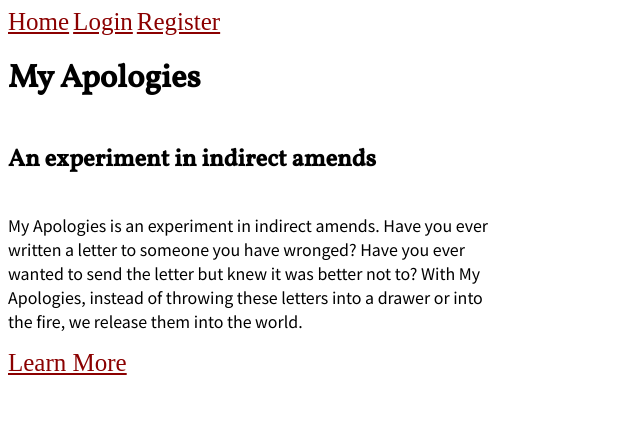
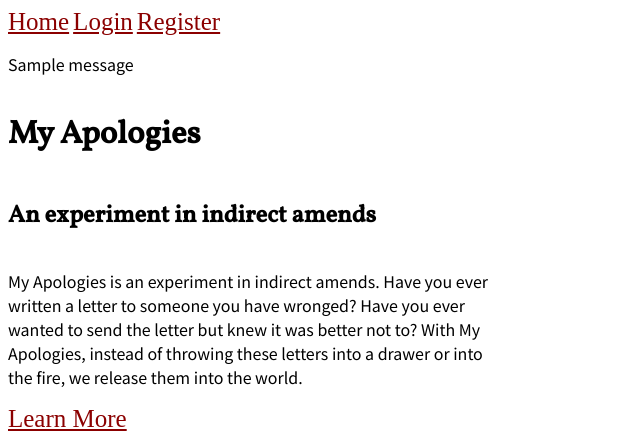
Before and after one commit to blangwell/my-apologies, a Django app: page / in a window 1280 px wide. Shown: the top 431 px of the page, without its empty margins (0-640 px from the left). Run offline with Django 3.2, Linux system fonts and the light colour scheme; tables that the repository leaves empty hold one stand-in row (values such as "Sample post"); one stand-in notice (Sample message) is shown; some web fonts are replaced.

Commit message:
[message] Display success message on redirect after successful password change

```diff
--- a/main_app/templates/change_password.html
+++ b/main_app/templates/change_password.html
@@ -2,7 +2,7 @@
 {% block content %}
   <form method="post">
     {% csrf_token %}
-    {% comment %} {{ form.as_p }} {% endcomment %}
+
     {% for field in form %}
     <p>
       {{ field.label_tag }}
--- a/main_app/templates/index.html
+++ b/main_app/templates/index.html
@@ -3,6 +3,13 @@
 {% comment %} {% load static %} {% endcomment %}
 
 {% block content %}
+
+{% if messages %}
+  {% for message in messages %}
+    <p>{{message}}</p>
+  {% endfor %}
+{% endif %}
+
 <div class="page-content">
   <h1>My Apologies</h1>
   <h2>An experiment in indirect amends</h2>
--- a/main_app/views.py
+++ b/main_app/views.py
@@ -1,5 +1,5 @@
 from django.shortcuts import render, redirect
-from django.http import HttpResponse
+from django.http import HttpResponse, HttpResponseRedirect
 from django.contrib import messages
 from django.contrib.auth import login, logout, authenticate, update_session_auth_hash
 from django.contrib.auth.decorators import login_required
@@ -80,7 +80,7 @@ def change_password(request):
       messages.success(request, 'Your password was successfully updated')
       return redirect('index')
     else:
-      messages.error(request, 'Error changing password!')
+      messages.warning(request, 'Error changing password!')
   else:
     form = PasswordChangeForm(request.user)
   return render(request, 'change_password.html', {'form': form})
```
